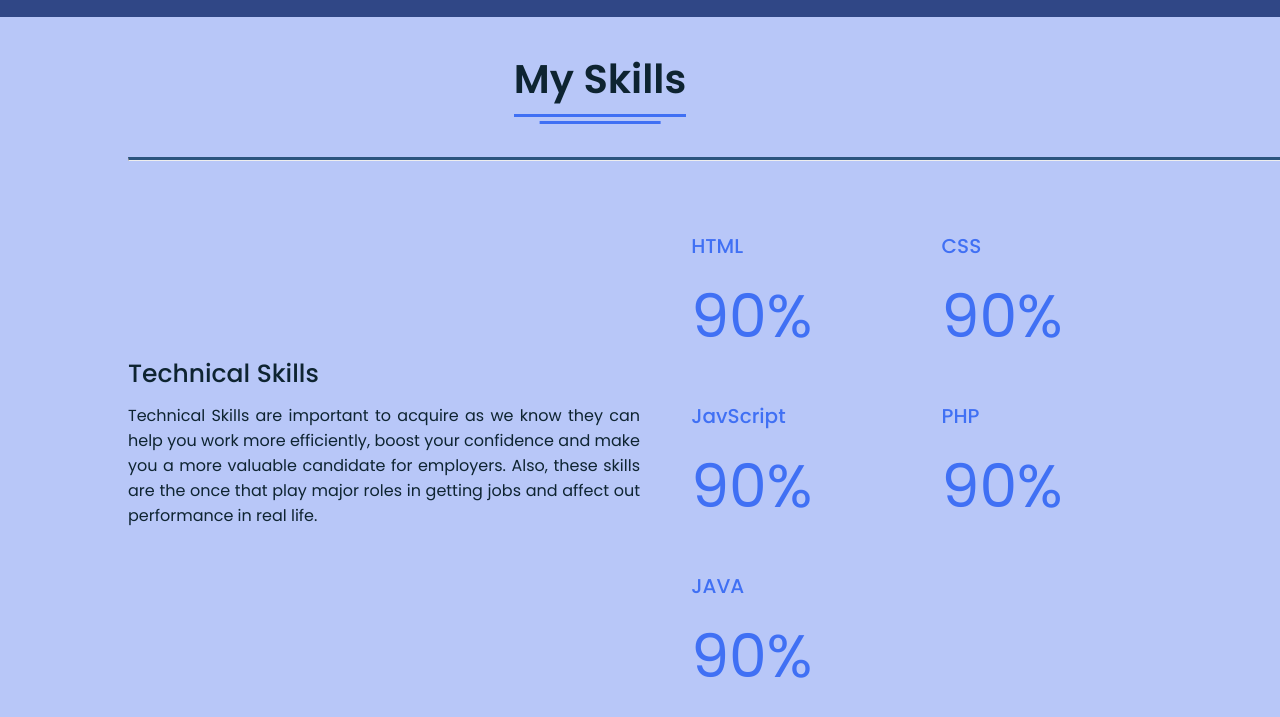
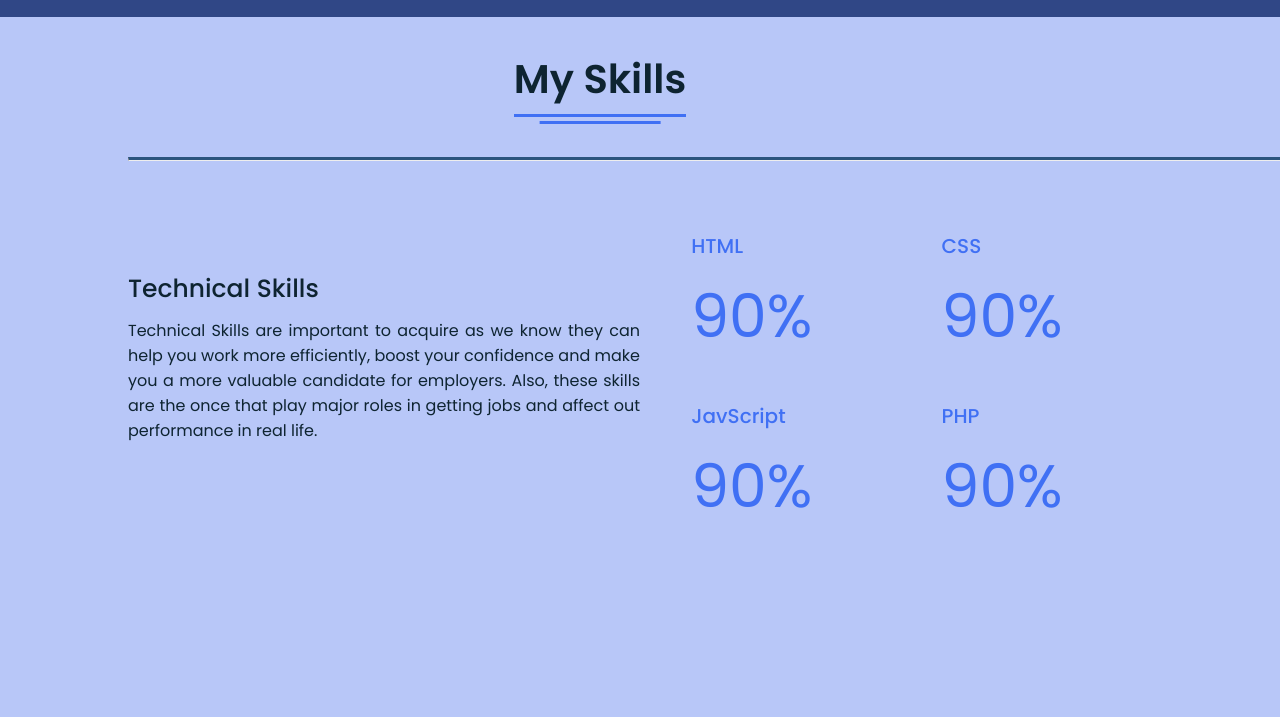
Before and after one commit to shivam11305/shivampandey0847.github.io, a plain HTML site: page skills.html in a window 1280 px wide. Shown: the part 81-798 px from the top of the page. Drawn offline with Linux system fonts and the light colour scheme.

Commit message:
Update skills.html

```diff
--- a/skills.html
+++ b/skills.html
@@ -66,10 +66,7 @@
                         <div class="topic">PHP</div>
                         <div class="per">90%</div>
                     </div>
-                    <div class="box">
-                        <div class="topic">JAVA</div>
-                        <div class="per">90%</div>
-                    </div>
+
                     </div>
                 </div>
             </div>
```
